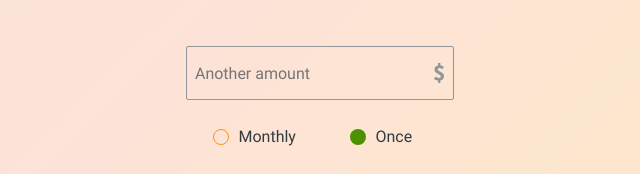
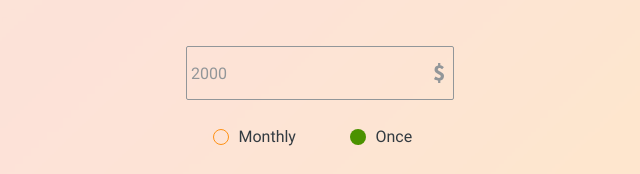
Before and after one commit to comtvset/JavaScript-Front-end-2022Q3, a plain HTML site: page online-zoo/pages/donate/index.html in a window 1280 px wide. Both pictures are taken after a click on the label 251 px from the left and 1329 px from the top of the page. Shown: the part 1395-1569 px from the top of the page, 320-960 px from the left. Drawn offline with nearby package versions, Linux system fonts and the light colour scheme.

Commit message:
feat: donate

```diff
--- a/online-zoo/pages/donate/index.html
+++ b/online-zoo/pages/donate/index.html
@@ -157,7 +157,7 @@
 
 
                             <div class="input-number-wrapper">
-                            <input class="amount-input" type="number" type="number" onkeypress="this.value=this.value.substring(0,3);" id="number" name="number" placeholder=" Another amount">
+                            <input class="amount-input" id="another-amount" type="number" type="number" onkeypress="this.value=this.value.substring(0,3);" id="number" name="number" placeholder=" Another amount">
                             <div class="input-number-dollar"></div>
                             </div>
                             <div class="radio-container-amount">
--- a/online-zoo/pages/donate/script.js
+++ b/online-zoo/pages/donate/script.js
@@ -5,6 +5,19 @@ const main = document.querySelector('.main');
 const introOp = document.querySelector('.intro');
 const imgOp = document.querySelector('.img-puppy');
 const aboutOp = document.querySelector('.wrapper_about-1');
+
+//DONATE
+
+const anotherAmount = document.querySelector('#another-amount');
+
+    let customRadio = document.querySelectorAll('.custom-radio');
+    customRadio.forEach(scaleMark => {
+    scaleMark.addEventListener('click', (e) => {
+      document.querySelector('#another-amount').value = e.target.value
+    })
+  })
+
+
 
 if (fbMenu) {
     // const boxMenu = document.querySelector('.menu__box');
--- a/online-zoo/pages/donate/style.scss
+++ b/online-zoo/pages/donate/style.scss
@@ -532,6 +532,7 @@ h5 {
 
 .custom-radio:checked+label {
     background: url("../../assets/icons/roller_icon.svg");
+    opacity: 1;
 }
 
 .custom-radio:checked+label + .dollar-label > .dollar-count {
```
Also changed, not shown: online-zoo/pages/donate/style.css, online-zoo/pages/main/script.js (line endings or trailing spaces), 1 other file.
